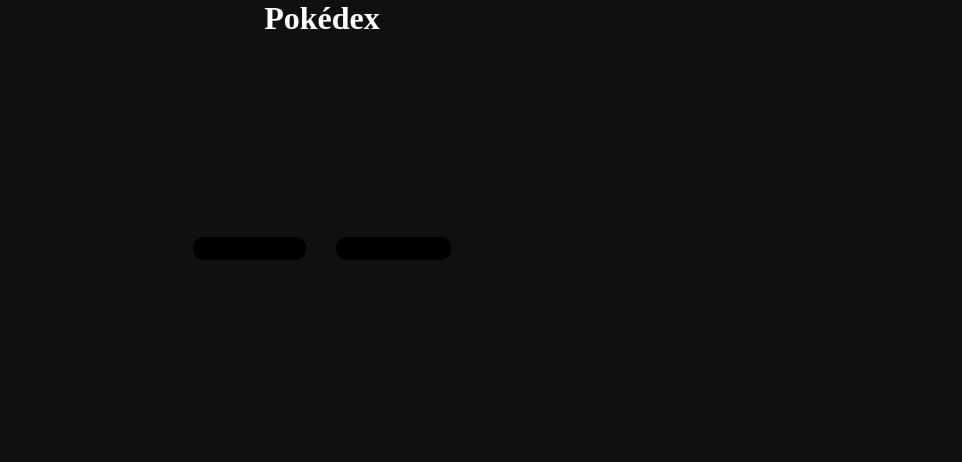
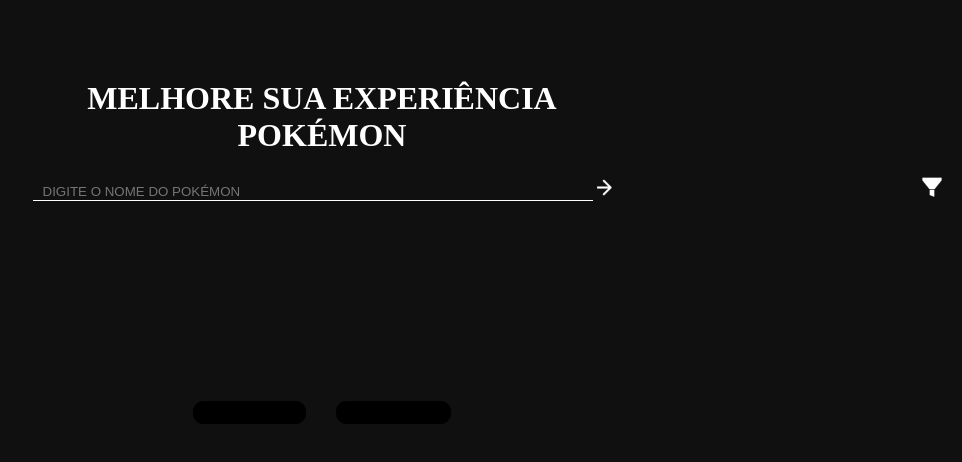
Before and after one commit to luketes-dev/pokedex, a plain HTML site: page index.html in a window 1280 px wide. Shown: the whole page, without its empty margins (318-1280 px from the left). Drawn offline with Linux system fonts and the light colour scheme; no server answers.

Commit message:
Criação e Estilização do header

```diff
--- a/index.html
+++ b/index.html
@@ -9,7 +9,16 @@
     <title>Pokedex</title>
 </head>
 <body>
-    <h1>Pokédex</h1>
+    <header>
+        <h1>MELHORE SUA EXPERIÊNCIA POKÉMON</h1>
+        <section class="container-search">
+            <div id="field-search">
+                <input type="text" name="search" id="search" placeholder="DIGITE O NOME DO POKÉMON">
+                <img src="./images/icons/enter.png" alt="seta que simboliza o enter do teclado, para fazer a pesquisa" id="enter">
+            </div>
+            <img src="./images/icons/filter-cion.png" alt="icone de filtro" id="filter">
+        </section>
+    </header>
     <main>
         <section id="container-cards"></section>
         <section class="buttons">
--- a/script.js
+++ b/script.js
@@ -43,9 +43,9 @@
     card.id = id
 
     if(types.length > 1) {
-        card.style.background = `url("./images/pokeball_background.png") center/contain no-repeat, linear-gradient(var(--${types[0].type.name}), var(--${types[1].type.name}))`
+        card.style.background = `url("./images/backgrounds/pokeball_background.png") center/contain no-repeat, linear-gradient(var(--${types[0].type.name}), var(--${types[1].type.name}))`
     } else {
-        card.style.background = `url("./images/pokeball_background.png") center/contain no-repeat, linear-gradient(var(--${types[0].type.name}) 60%, transparent)`
+        card.style.background = `url("./images/backgrounds/pokeball_background.png") center/contain no-repeat, linear-gradient(var(--${types[0].type.name}) 60%, transparent)`
     }
     card.style.backgroundColor = '#00000080'
     card.style.backgroundBlendMode = 'darken'
--- a/style.css
+++ b/style.css
@@ -34,6 +34,23 @@
 
     background: #101010;
     color: #fff;
+}
+
+header {
+    width: 100%;
+
+    display: flex;
+    flex-direction: column;
+    align-items: center;
+
+    gap: 25px;
+
+    margin-top: 80px;
+}
+
+header h1 {
+    width: 500px;
+    text-align: center;
 }
 
 main {
@@ -145,3 +162,44 @@
     font-size: .7rem;
     text-align: center;
 }
+
+.container-search {
+    width: 100%;
+
+    display: flex;
+    justify-content: center;
+
+    position: relative;
+}
+
+#search {
+    width: 35rem;
+
+    border: none;
+    border-bottom: 1px solid #fff;
+
+    background: transparent;
+
+    padding: 1px 10px;
+}
+
+#search:focus {
+    outline: none;
+    caret-color: #fff;
+}
+
+.container-search #enter {
+    width: 15px;
+
+    cursor: pointer;
+}
+
+.container-search #filter {
+    width: 30px;
+
+    cursor: pointer;
+
+    position: absolute;
+    right: 15px;
+    bottom: 0px;
+}
```
Also changed, not shown: images/backgrounds/pokeball_background.png (renamed from images/pokeball_background.png), images/icons/enter.png (added), images/icons/filter-cion.png (added).
